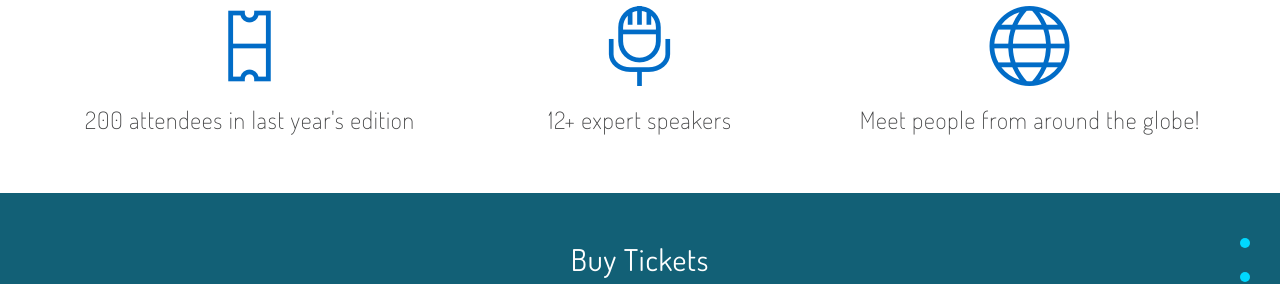
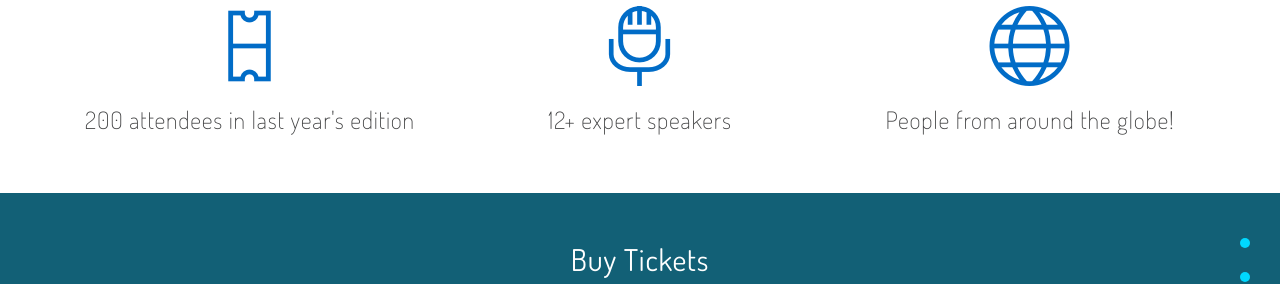
Before and after one commit to GrUSP/2016.reactjsday.it, a Jekyll site: the page built from index.html, in a window 1280 px wide and 900 px high, scrolled down 635 px. Shown: the part 156-440 px from the top of the window. Built offline with Jekyll 4.4.1, drawn with Linux system fonts in a browser that asks for light colours; grey boxes are pictures that could not be loaded.

```diff
--- a/_includes/section-contents.html
+++ b/_includes/section-contents.html
@@ -12,7 +12,7 @@
       </div>
       <div class="col-md-4 feature">
         <span class="ti-world"></span>
-        <h3>Meet people from around the globe!</h3>
+        <h3>People from around the globe!</h3>
       </div>
     </div>
     <!-- End: Desc -->
```
